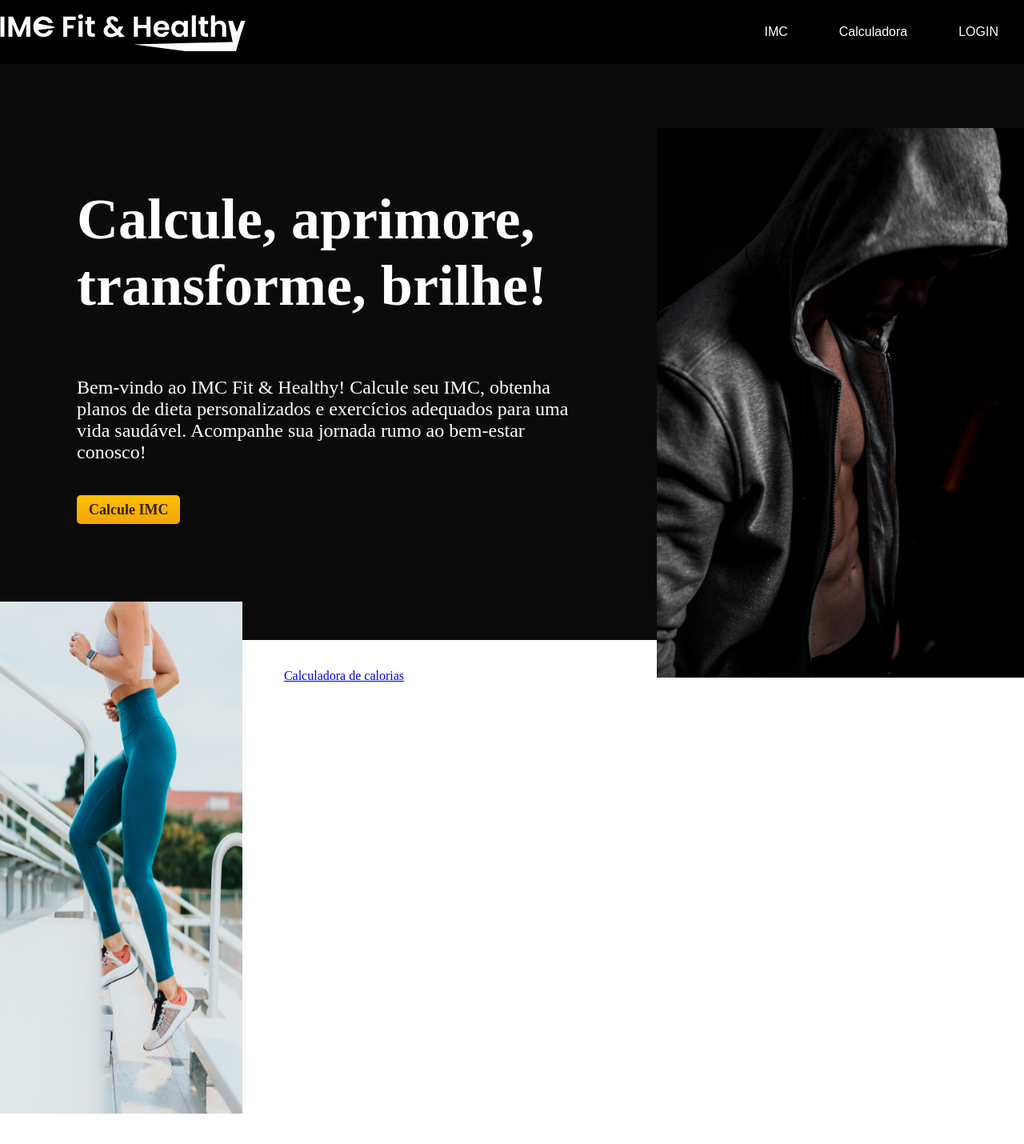
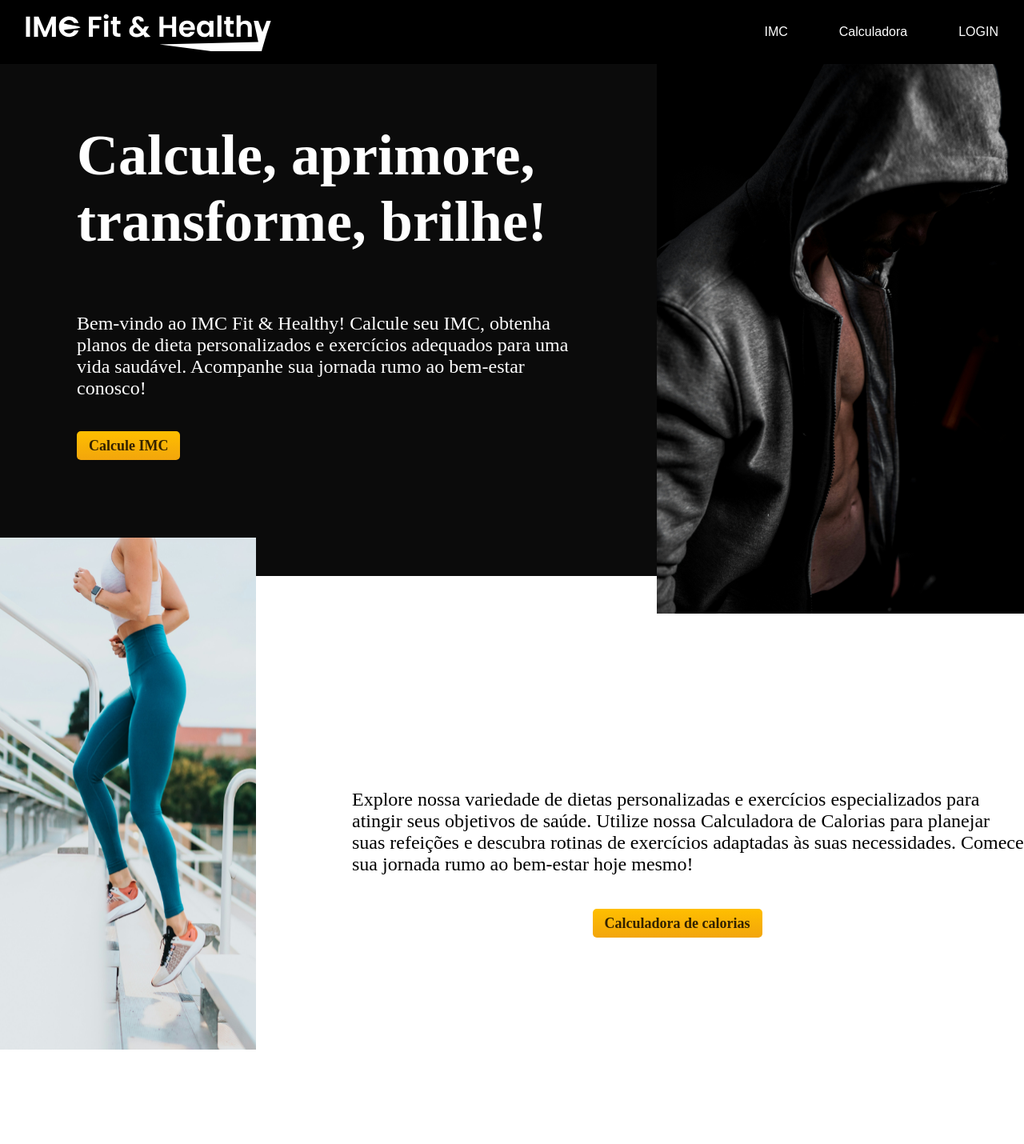
Before and after one commit to Kayan33/PROJETO-TABAJARA-SENAC, a React (Create React App) app: page / in a window 1280 px wide. Shown: the top 1430 px of the page at 80% size. After the commit the page ends 1360 px from the top, so only its background shows below. Built offline with nearby package versions, Linux system fonts and the light colour scheme.

Commit message:
update 1.8

```diff
--- a/src/components/Header.js
+++ b/src/components/Header.js
@@ -7,7 +7,7 @@ export default function Header() {
     return (
         <div className="cabecalho">
             <header>
-                <a href=""><img src={logo} alt='Logo da página'/></a>
+                <Link to='/' className='img-logo'><img src={logo} alt='Logo da página'/></Link>
                 <nav>
                     <Link to='/imc'  className='button01'>IMC</Link>
                     <Link to='/calorias' className='button02'>Calculadora</Link>
--- a/src/components/Home-article-2.js
+++ b/src/components/Home-article-2.js
@@ -18,7 +18,7 @@ export default function Home_Article2() {
                     suas refeições e descubra rotinas de exercícios
                     adaptadas às suas necessidades.
                     Comece sua jornada rumo ao bem-estar hoje mesmo!
-                    <Link to='/calorias'>Calculadora de calorias</Link>
+                    <Link to='/calorias'className="button-calcule">Calculadora de calorias</Link>
                     </p>
                 </div>
             </article>
--- a/src/styles/header.css
+++ b/src/styles/header.css
@@ -11,11 +11,11 @@ header {
   display: flex;
   background-color: #000;
   color: #fff;
-  /* position: fixed; */
-  /* width: 100%; */
-  /* top: 0;
+  position: fixed;
+  width: 100%;
+  top: 0;
   right: 0;
-  z-index: 1000; */
+  z-index: 1000;
 }
 
 nav > a {
@@ -42,3 +42,7 @@ nav > a {
   color: #000;
   padding: 2em;
 }
+
+.img-logo {
+  padding-left: 2em;
+}
--- a/src/styles/home-article-2.css
+++ b/src/styles/home-article-2.css
@@ -6,16 +6,41 @@
 
 .artigo2 {
     display: flex;
-    height: 100vh;
+    height: 80vh;
 }
 
 .text2 {
+    display: flex;
+    align-items: center;
+    justify-content: center;
+}
+
+.text2 > p {
+    margin-left: 5em;
+    font-size: 1.5em;
+    color: #000;
+    word-wrap: break-word;
+    width: 35em;
 
 }
 
 .img2 {
     height: 80vh;
-    width: 50vw;
+    width: 30em;
     position: relative;
     bottom: 3em;
 }
+
+.button-calcule{
+    padding: 8px 15px;
+    border-radius: 5px;
+    background: linear-gradient(to bottom, #FFBF00, #F2A50C);
+    color: #332200;
+    font-size: 2em;
+    font-weight: 600;
+    margin-top: 20px;
+    position: relative;
+    top: 4em;
+    right: 7em;
+    text-decoration: none;
+}
```
